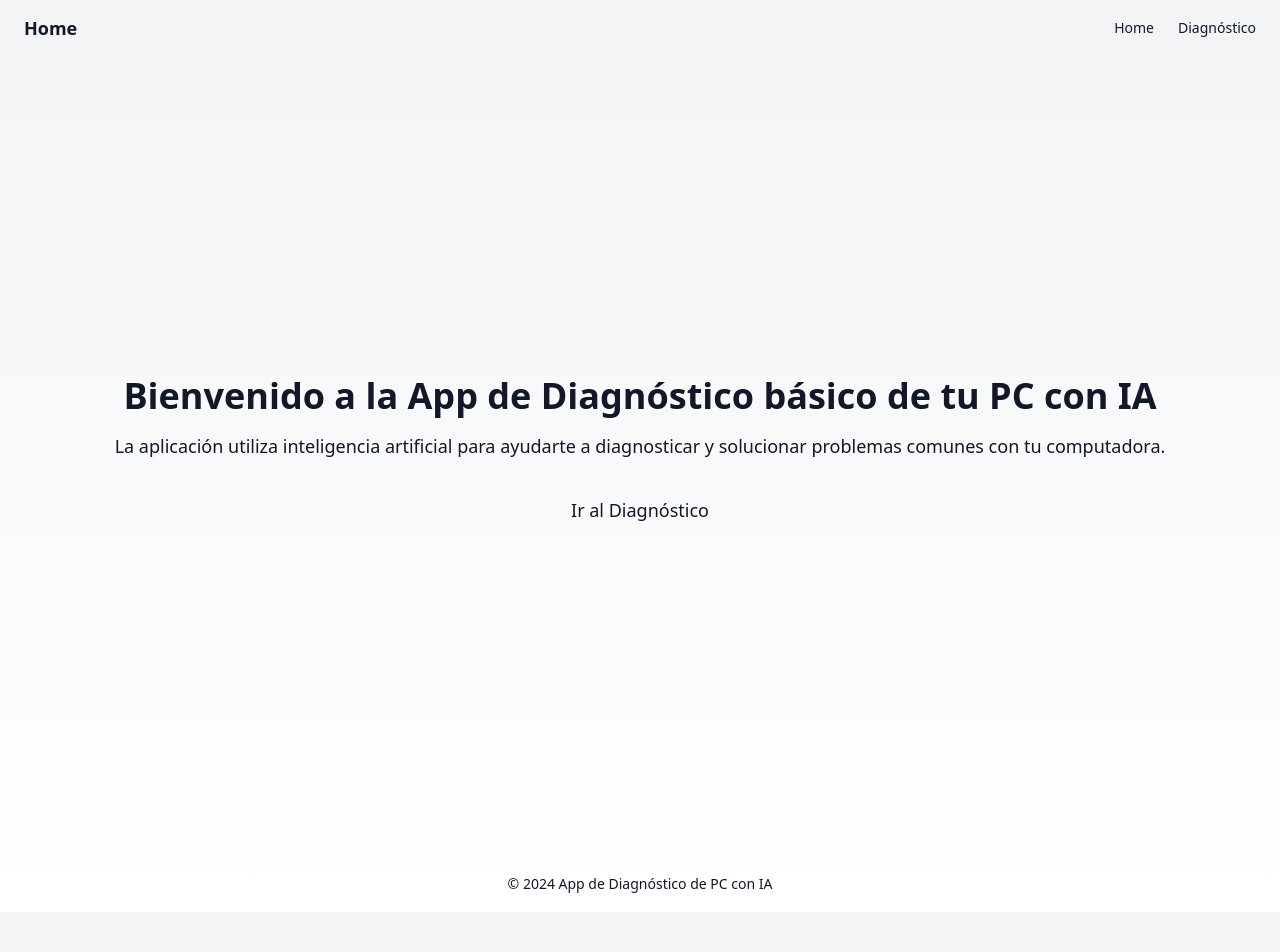
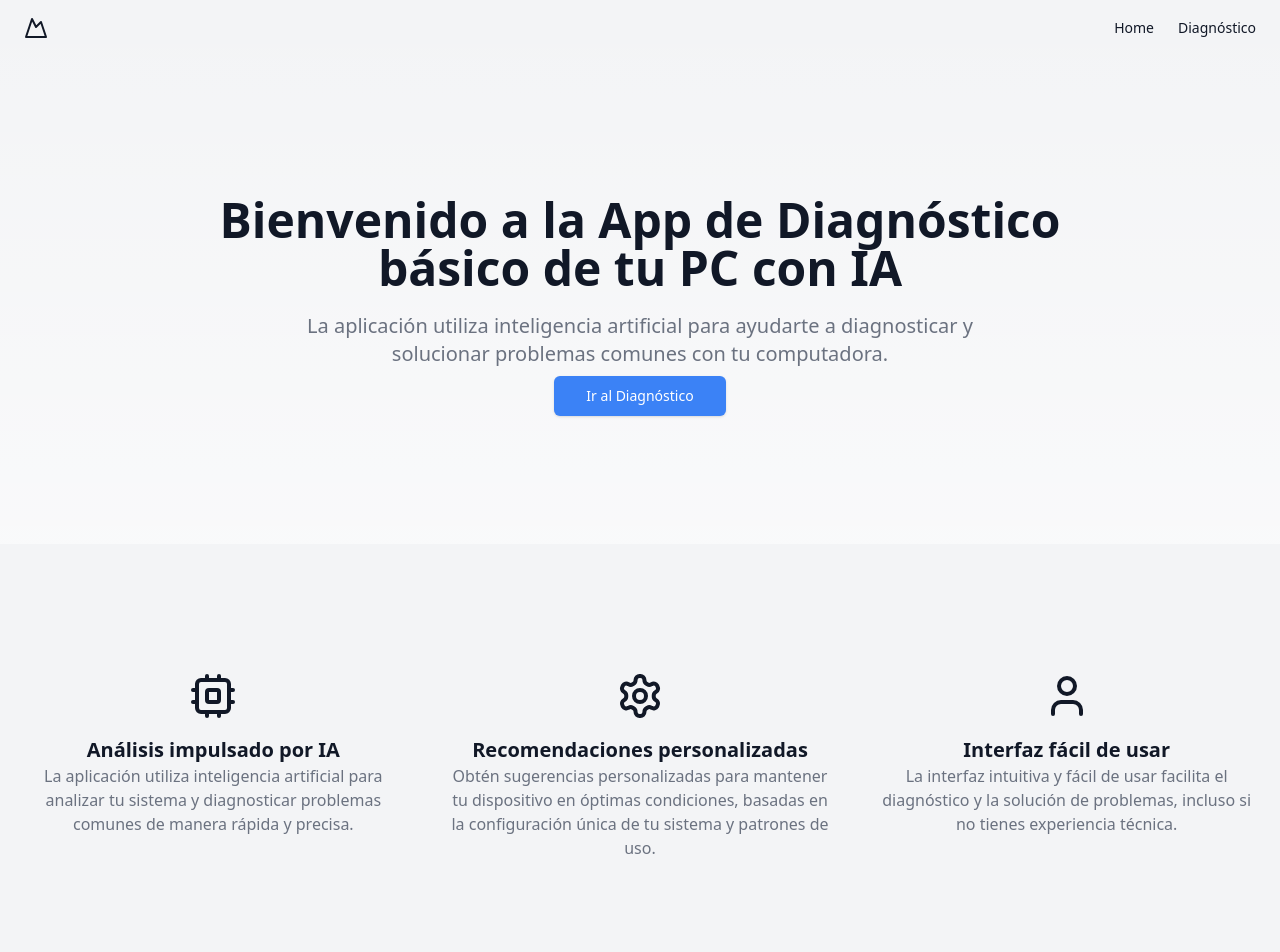
Before and after one commit to MrPotatoXx/compu-rescue, a Next.js app: page / in a window 1280 px wide. Shown: the top 952 px of the page. Before the commit the page ends 912 px from the top, so only its background shows below. Built offline with nearby package versions, Linux system fonts and the light colour scheme.

Commit message:
Agregar diseño de la página de inicio y del layout

```diff
--- a/src/app/globals.css
+++ b/src/app/globals.css
@@ -31,3 +31,35 @@ body {
     text-wrap: balance;
   }
 }
+
+.text-muted-foreground {
+  color: #6b7280;
+}
+
+.bg-muted {
+  background-color: #f3f4f6;
+}
+
+.bg-primary {
+  background-color: #3b82f6;
+}
+
+.text-primary-foreground {
+  color: #ffffff;
+}
+
+.hover\:bg-primary\/90:hover {
+  background-color: rgba(59, 130, 246, 0.9);
+}
+
+.focus-visible\:outline-none:focus-visible {
+  outline: none;
+}
+
+.focus-visible\:ring-1:focus-visible {
+  box-shadow: 0 0 0 1px rgba(209, 213, 219, 0.5);
+}
+
+.focus-visible\:ring-ring:focus-visible {
+  border-color: #d1d5db;
+}
--- a/src/app/layout.tsx
+++ b/src/app/layout.tsx
@@ -1,16 +1,31 @@
 import "./globals.css";
 
 export default function RootLayout({
-  children
-}: Readonly<{
+  children,
+}: {
   children: React.ReactNode;
-}>) {
+}) {
   return (
-    <html lang="en">
+    <html lang="es">
       <body className="bg-gray-100 text-gray-900">
-        <header className="bg-primary text-primary-foreground px-4 lg:px-6 h-14 flex items-center">
-          <a className="flex items-center justify-center font-bold text-lg" href="/">
-            Home
+        <div className="flex flex-col min-h-[100vh]">
+          <header className="px-4 lg:px-6 h-14 flex items-center">
+            <a className="flex items-center justify-center" href="/">
+              <svg
+                xmlns="http://www.w3.org/2000/svg"
+                width="24"
+                height="24"
+                viewBox="0 0 24 24"
+                fill="none"
+                stroke="currentColor"
+                strokeWidth="2"
+                strokeLinecap="round"
+                strokeLinejoin="round"
+                className="h-6 w-6"
+              >
+                <path d="m8 3 4 8 5-5 5 15H2L8 3z"></path>
+              </svg>
+              <span className="sr-only">App de Diagnóstico de PC</span>
             </a>
             <nav className="ml-auto flex gap-4 sm:gap-6">
               <a
@@ -27,12 +42,13 @@ export default function RootLayout({
               </a>
             </nav>
           </header>
-        <main>{children}</main>
-        <footer className="bg-primary text-primary-foreground px-4 lg:px-6 h-14 flex items-center justify-center">
-          <p className="text-sm">
-            &copy; {new Date().getFullYear()} App de Diagnóstico de PC con IA
+          <main className="flex-1">{children}</main>
+          <footer className="flex flex-col gap-2 sm:flex-row py-6 w-full shrink-0 items-center px-4 md:px-6 border-t">
+            <p className="text-xs text-muted-foreground">
+              App de Diagnóstico de PC con IA utilizando el sdk de vercel.
             </p>
           </footer>
+        </div>
       </body>
     </html>
   );
--- a/src/app/page.tsx
+++ b/src/app/page.tsx
@@ -1,16 +1,111 @@
 export default function Home() {
   return (
-    <main className="flex flex-col items-center justify-center min-h-screen py-10 px-4">
-      <h1 className="text-4xl font-bold mb-4">Bienvenido a la App de Diagnóstico básico de tu PC con IA</h1>
-      <p className="text-lg text-center mb-6">
+    <main className="flex-1">
+      <section className="w-full py-12 md:py-24 lg:py-32">
+        <div className="container mx-auto px-4 md:px-6">
+          <div className="flex justify-center">
+            <div className="flex flex-col justify-center space-y-4 text-center">
+              <div className="space-y-2">
+                <h1 className="max-w-[1000px] text-2xl p-3 font-bold sm:text-3xl xl:text-5xl/none">
+                  Bienvenido a la App de Diagnóstico básico de tu PC con IA
+                </h1>
+                <p className="max-w-[700px] mx-auto text-muted-foreground md:text-xl">
                   La aplicación utiliza inteligencia artificial para ayudarte a diagnosticar y solucionar problemas comunes con tu computadora.
                 </p>
                 <a
+                  className="inline-flex h-10 items-center justify-center rounded-md bg-primary px-8 text-sm font-medium text-primary-foreground shadow transition-colors hover:bg-primary/90 focus-visible:outline-none focus-visible:ring-1 focus-visible:ring-ring disabled:pointer-events-none disabled:opacity-50"
                   href="/diagnostico"
-        className="bg-primary text-primary-foreground px-6 py-3 rounded-lg text-lg font-medium hover:bg-primary-dark"
                 >
                   Ir al Diagnóstico
                 </a>
+              </div>
+            </div>
+          </div>
+        </div>
+      </section>
+      <section className="w-full py-12 md:py-24 lg:py-32 bg-muted">
+        <div className="container mx-auto px-4 md:px-6">
+          <div className="grid gap-6 lg:grid-cols-3 lg:gap-12">
+            <div className="flex flex-col items-center text-center space-y-4">
+              <svg
+                xmlns="http://www.w3.org/2000/svg"
+                width="24"
+                height="24"
+                viewBox="0 0 24 24"
+                fill="none"
+                stroke="currentColor"
+                strokeWidth="2"
+                strokeLinecap="round"
+                strokeLinejoin="round"
+                className="h-12 w-12 text-primary"
+              >
+                <rect width="16" height="16" x="4" y="4" rx="2"></rect>
+                <rect width="6" height="6" x="9" y="9" rx="1"></rect>
+                <path d="M15 2v2"></path>
+                <path d="M15 20v2"></path>
+                <path d="M2 15h2"></path>
+                <path d="M2 9h2"></path>
+                <path d="M20 15h2"></path>
+                <path d="M20 9h2"></path>
+                <path d="M9 2v2"></path>
+                <path d="M9 20v2"></path>
+              </svg>
+              <div>
+                <h3 className="text-xl font-bold">Análisis impulsado por IA</h3>
+                <p className="text-muted-foreground">
+                  La aplicación utiliza inteligencia artificial para analizar tu sistema y diagnosticar problemas comunes de manera rápida y precisa.
+                </p>
+              </div>
+            </div>
+            <div className="flex flex-col items-center text-center space-y-4">
+              <svg
+                xmlns="http://www.w3.org/2000/svg"
+                width="24"
+                height="24"
+                viewBox="0 0 24 24"
+                fill="none"
+                stroke="currentColor"
+                strokeWidth="2"
+                strokeLinecap="round"
+                strokeLinejoin="round"
+                className="h-12 w-12 text-primary"
+              >
+                <path d="M12.22 2h-.44a2 2 0 0 0-2 2v.18a2 2 0 0 1-1 1.73l-.43.25a2 2 0 0 1-2 0l-.15-.08a2 2 0 0 0-2.73.73l-.22.38a2 2 0 0 0 .73 2.73l.15.1a2 2 0 0 1 1 1.72v.51a2 2 0 0 1-1 1.74l-.15.09a2 2 0 0 0-.73 2.73l.22.38a2 2 0 0 0 2.73.73l.15-.08a2 2 0 0 1 2 0l.43.25a2 2 0 0 1 1 1.73V20a2 2 0 0 0 2 2h.44a2 2 0 0 0 2-2v-.18a2 2 0 0 1 1-1.73l.43-.25a2 2 0 0 1 2 0l.15.08a2 2 0 0 0 2.73-.73l.22-.39a2 2 0 0 0-.73-2.73l-.15-.08a2 2 0 0 1-1-1.74v-.5a2 2 0 0 1 1-1.74l.15-.09a2 2 0 0 0 .73-2.73l-.22-.38a2 2 0 0 0-2.73-.73l-.15.08a2 2 0 0 1-2 0l-.43-.25a2 2 0 0 1-1-1.73V4a2 2 0 0 0-2-2z"></path>
+                <circle cx="12" cy="12" r="3"></circle>
+              </svg>
+              <div>
+                <h3 className="text-xl font-bold">Recomendaciones personalizadas</h3>
+                <p className="text-muted-foreground">
+                  Obtén sugerencias personalizadas para mantener tu dispositivo en óptimas condiciones, basadas en la configuración única de tu sistema y patrones de uso.
+                </p>
+              </div>
+            </div>
+            <div className="flex flex-col items-center text-center space-y-4">
+              <svg
+                xmlns="http://www.w3.org/2000/svg"
+                width="24"
+                height="24"
+                viewBox="0 0 24 24"
+                fill="none"
+                stroke="currentColor"
+                strokeWidth="2"
+                strokeLinecap="round"
+                strokeLinejoin="round"
+                className="h-12 w-12 text-primary"
+              >
+                <path d="M19 21v-2a4 4 0 0 0-4-4H9a4 4 0 0 0-4 4v2"></path>
+                <circle cx="12" cy="7" r="4"></circle>
+              </svg>
+              <div>
+                <h3 className="text-xl font-bold">Interfaz fácil de usar</h3>
+                <p className="text-muted-foreground">
+                  La interfaz intuitiva y fácil de usar facilita el diagnóstico y la solución de problemas, incluso si no tienes experiencia técnica.
+                </p>
+              </div>
+            </div>
+          </div>
+        </div>
+      </section>
     </main>
   );
 }
```
Lines whose indentation alone changed are shown as unchanged.
